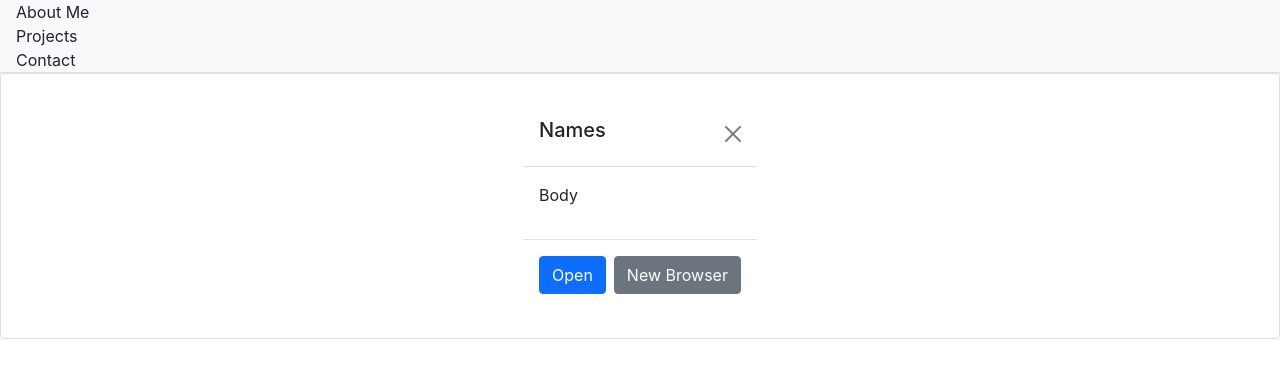
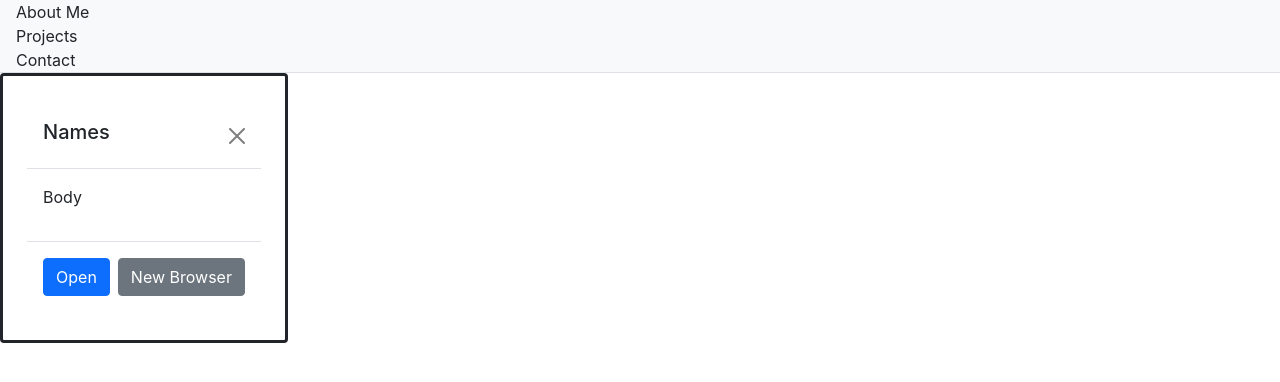
Before and after one commit to rakky21/re-ux, a React (Create React App) app: page / in a window 1280 px wide. Both pictures are taken after a click on the element "Projects". Shown: the top 382 px of the page. Built offline with nearby package versions, Linux system fonts and the light colour scheme.

Commit message:
updated projects

```diff
--- a/src/components/Nav/Nav.js
+++ b/src/components/Nav/Nav.js
@@ -12,8 +12,10 @@ function Nav(props) {
     <section
       className="nav-tabs bg-light container-fluid"
       id="navbarToggleExternalContent"
-      style={{ background: "",
-    float: "right"}}
+      style={{
+        background: "",
+        float: "right"
+      }}
     >
       {categories.map((category) => (
         <div
--- a/src/components/Projects/Projects.js
+++ b/src/components/Projects/Projects.js
@@ -2,7 +2,7 @@ import React from "react";
 
 function Projects() {
   return (
-    <section className="card">
+    <section className="card" style={{ border: "solid", width: "18rem"}}>
       {/* <div className="card" style={0}></div> */}
       {/* <img src="" className="" alt=""></img> */}
       {/* one model displays all */}
```
